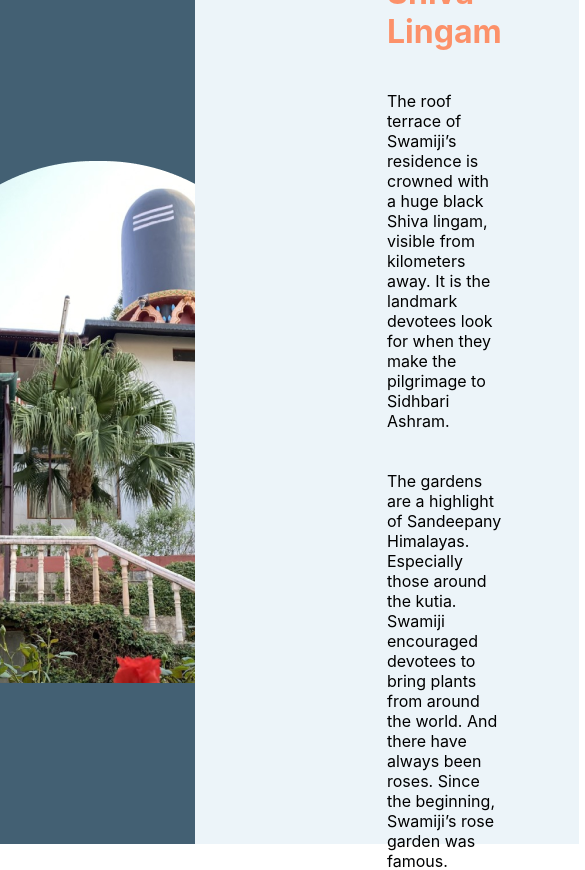
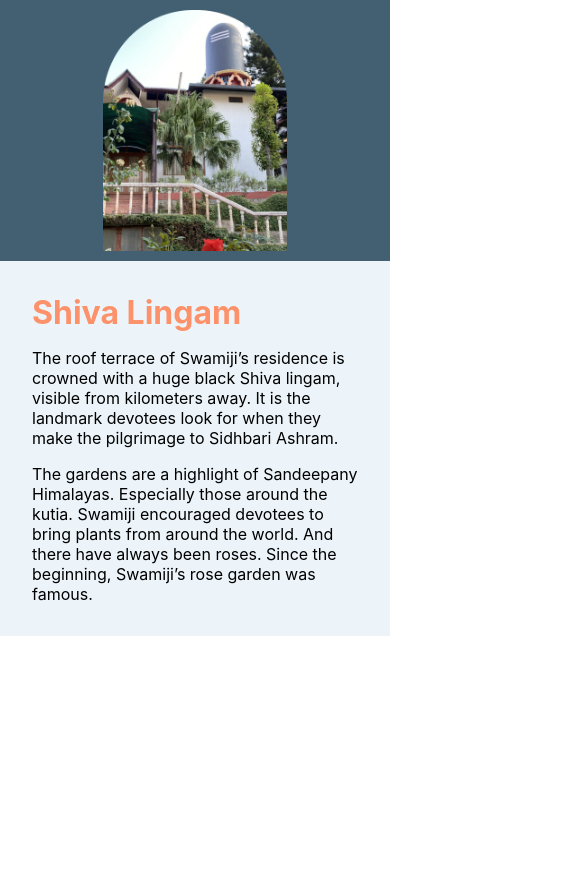
Before and after one commit to masumbillah360/peacockProject, a React (Create React App) app: page / in a window 390 px wide. Shown: the top 870 px of the page, 585 px wide, since content can reach past the window. After the commit the page ends 844 px from the top, so only its background shows below. Built offline with nearby package versions, Linux system fonts and the light colour scheme.

Commit message:
fix banner responsivenes

```diff
--- a/src/App.js
+++ b/src/App.js
@@ -1,12 +1,11 @@
 import "./App.css";
 import Banner from "./Pages/Banner/Banner";
-import Newses from "./Pages/Newses/Newses";
 
 function App() {
   return (
     <div className="">
       <Banner />
-      <Newses />
+      {/* <Newses /> */}
     </div>
   );
 }
--- a/src/Pages/Banner/Banner.js
+++ b/src/Pages/Banner/Banner.js
@@ -6,7 +6,7 @@
   return (
     <div className="banner-container">
       <div className="banner-thumb">
-        <img src={bannerThumb} alt="" />
+        <img className="banner-img" src={bannerThumb} alt="" />
       </div>
       <div className="banner-desc">
         <div className="desc-container">
--- a/src/Pages/Banner/banner.css
+++ b/src/Pages/Banner/banner.css
@@ -1,6 +1,5 @@
 .banner-container {
   display: flex;
-  justify-content: space-around;
   min-height: 100vh;
   align-items: center;
 }
@@ -29,3 +28,28 @@
   flex-direction: column;
   gap: 2.5rem;
 }
+
+@media screen and (max-width: 576px) {
+  .banner-container {
+    flex-direction: column;
+    height: auto;
+    gap: 0;
+  }
+  .banner-thumb {
+    width: 100%;
+    height: auto;
+  }
+  .banner-img {
+    padding: 10px;
+    height: 261px;
+    width: 204px;
+  }
+  .banner-desc {
+    width: 100%;
+    height: auto;
+    padding: 2rem;
+  }
+  .desc-container {
+    gap: 1rem;
+  }
+}
--- a/src/Pages/Newses/newses.css
+++ b/src/Pages/Newses/newses.css
@@ -11,4 +11,5 @@
   display: grid;
   grid-template-columns: repeat(4, 1fr);
   gap: 3rem;
+  margin-bottom: 1rem;
 }
```
